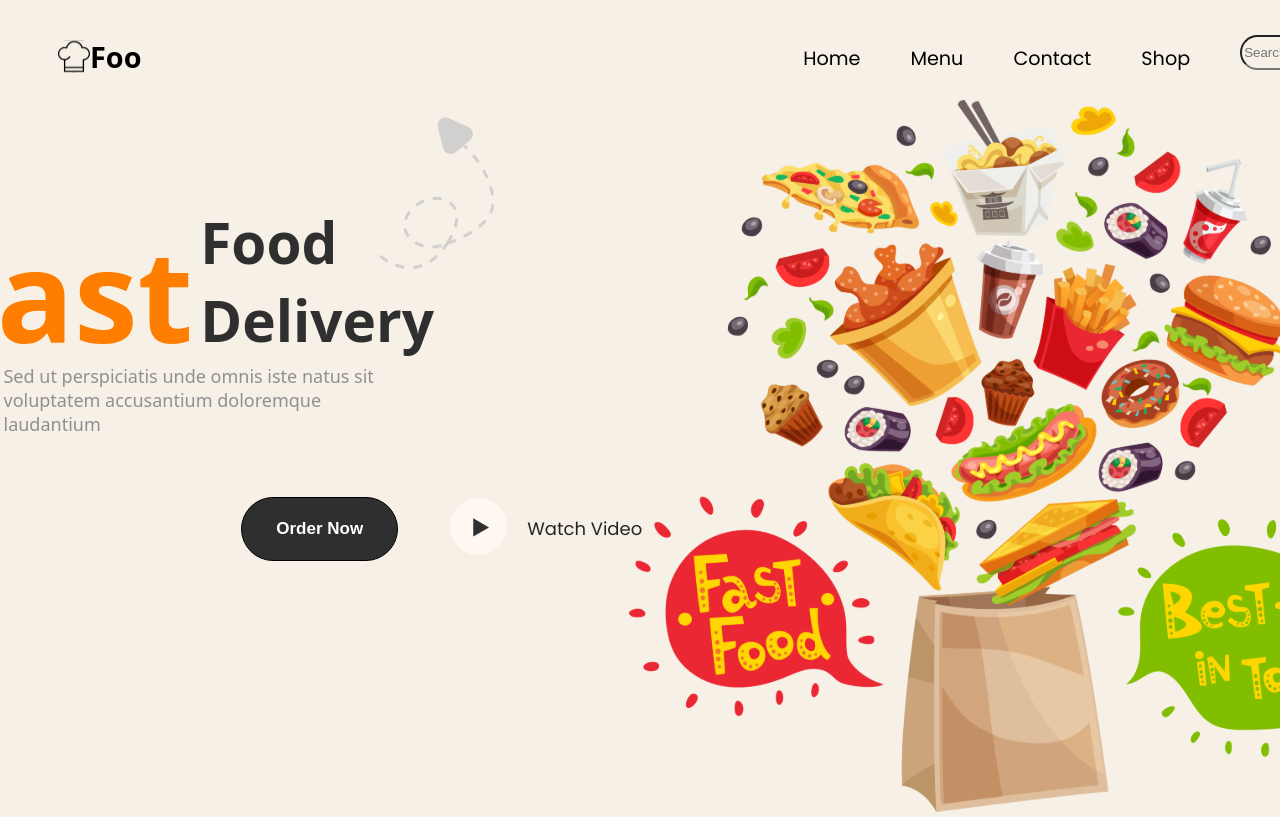
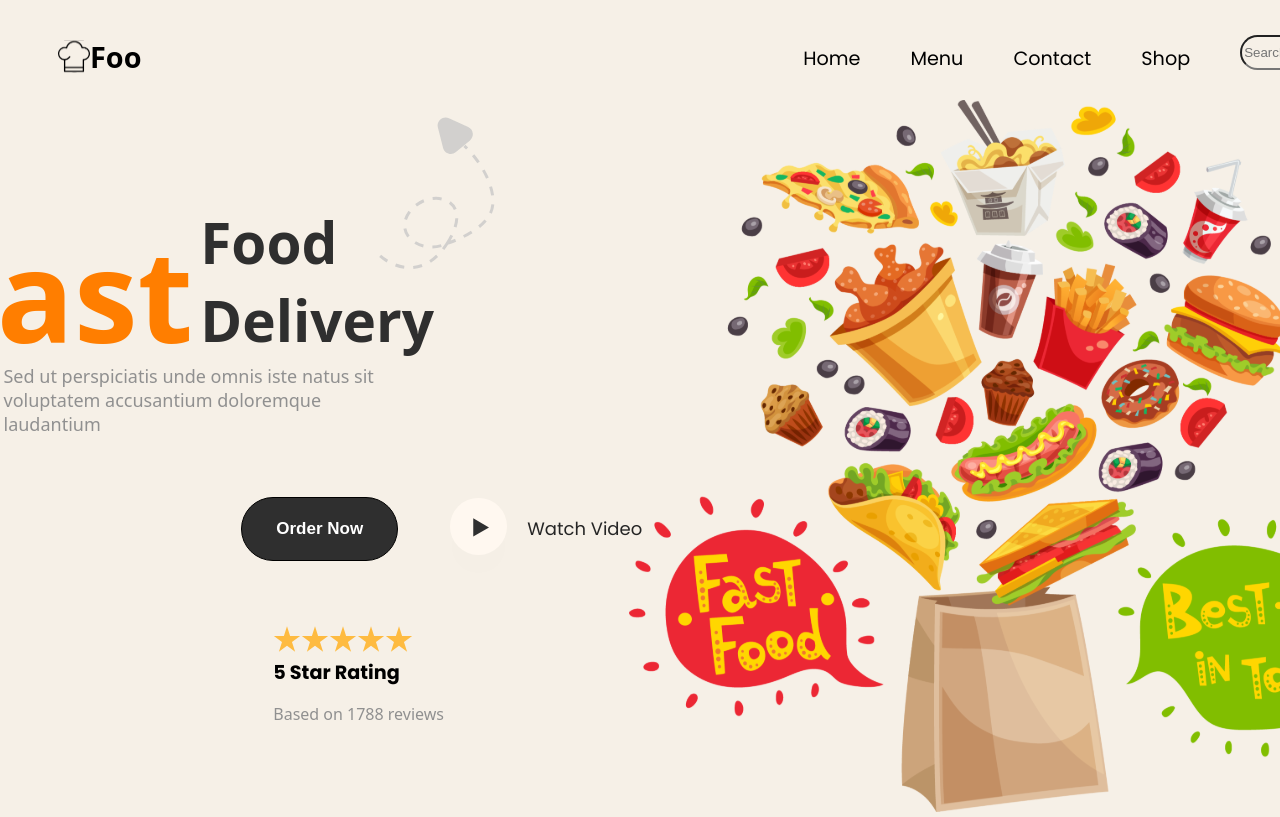
Before and after one commit to FrancoMarchetta/FooLandingPage, a React (Vite) app: page / in a window 1280 px wide. Shown: the top 817 px of the page. Built offline with nearby package versions, Linux system fonts and the light colour scheme; a web font is replaced by a local one.

Commit message:
rating stars

```diff
--- a/src/App.css
+++ b/src/App.css
@@ -131,3 +131,6 @@ a{
   text-decoration: none;
   color: #252525;
 }
+
+
+/* rating stars */
--- a/src/App.jsx
+++ b/src/App.jsx
@@ -1,6 +1,7 @@
 import './App.css'
 import Header from './assets/components/Header'
 import { Hero } from './assets/components/Hero'
+import RatingStars from './assets/components/RatingStars'
 
 function App() {
 
@@ -9,6 +10,10 @@ function App() {
       <section style={{ margin: "2% 0 0 2%" }}>
         <Header></Header>
         <Hero></Hero>
+
+        <div style={{ margin: "4em 0 0 15em" }}>
+          <RatingStars></RatingStars>
+        </div>
       </section>
     </>
   )
--- /dev/null
+++ b/src/assets/components/RatingStars.jsx
@@ -0,0 +1,21 @@
+import React from 'react'
+
+const RatingStars = () => {
+
+    return (
+        <>
+            <div>
+                <img src="../../public/star.svg" alt="" />
+                <img src="../../public/star.svg" alt="" />
+                <img src="../../public/star.svg" alt="" />
+                <img src="../../public/star.svg" alt="" />
+                <img src="../../public/star.svg" alt="" />
+            </div>
+            <strong style={{ fontSize: "larger", fontFamily: "Poppins" }}>5 Star Rating</strong>
+            <p style={{ color: "#909090" }}>Based on 1788 reviews</p>
+        </>
+    )
+}
+
+
+export default RatingStars
```
Also changed, not shown: public/star.svg (added).
